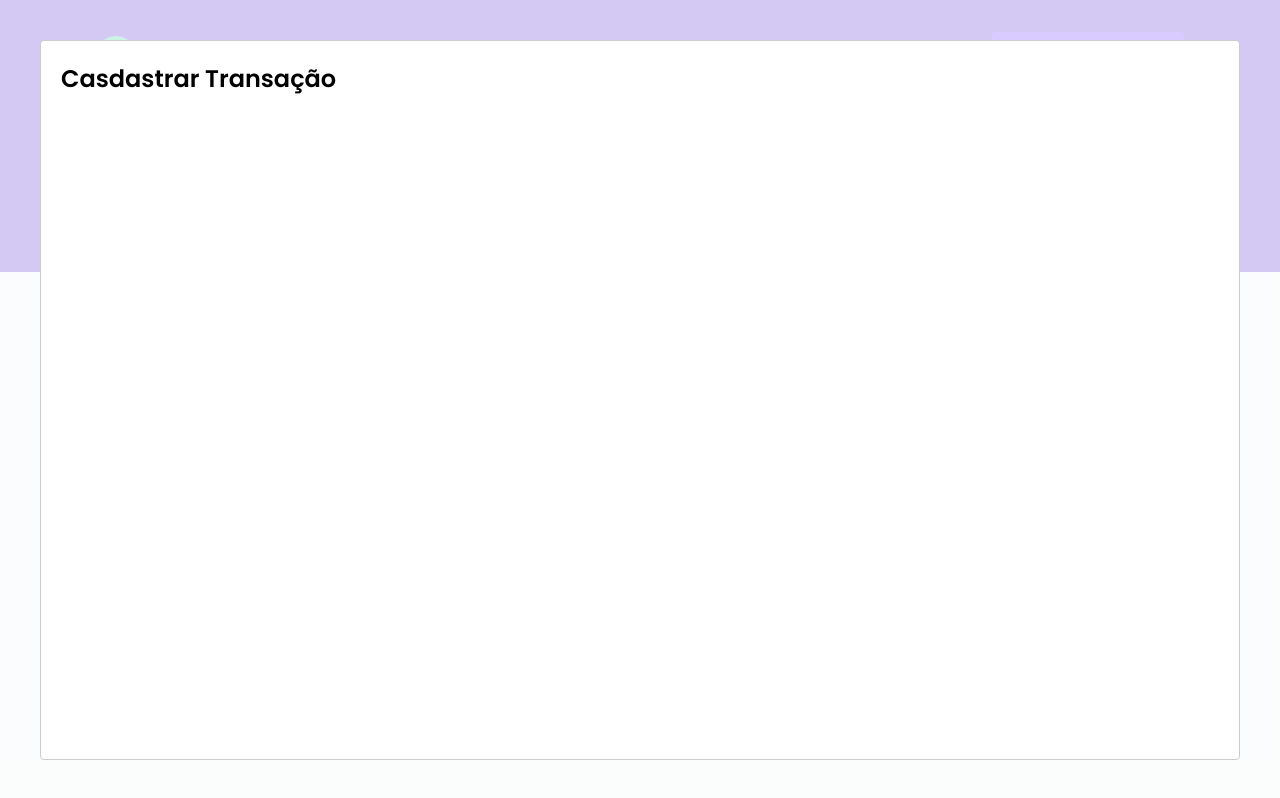
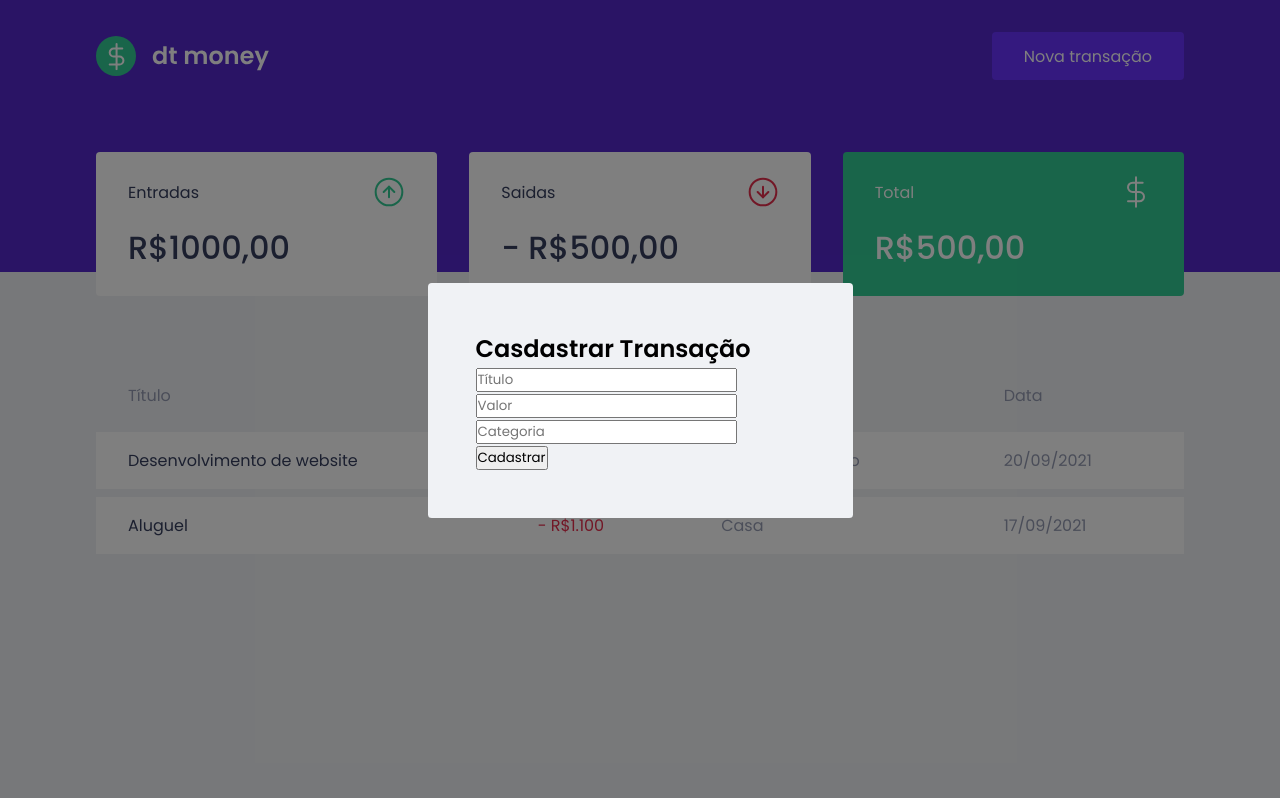
Before and after one commit to Jenifer-c/Ignite_dtMoney, a React (Create React App) app: page / in a window 1280 px wide. Both pictures are taken after a click on the button "Nova transação". Built offline with nearby package versions, Linux system fonts and the light colour scheme; no server answers; what miragejs would draw is missing.

Commit message:
Estruturado Formulário

```diff
--- a/src/components/NewTransactionModal/index.tsx
+++ b/src/components/NewTransactionModal/index.tsx
@@ -1,4 +1,5 @@
 import Modal from "react-modal";
+import { Container } from "./styles";
 
 type NewTransactionModalPropsType = {
     isOpen: boolean,
@@ -8,10 +9,31 @@
 export function NewTransactionModal({isOpen, onRequestClose} : NewTransactionModalPropsType) {
     return(
         <Modal
-            isOpen         = { isOpen }
-            onRequestClose = { onRequestClose }
+            isOpen           = { isOpen }
+            onRequestClose   = { onRequestClose }
+            overlayClassName = "react-modal-overlay"
+            className        = "react-modal-content"
         >
-            <h2>Casdastrar Transação</h2>
+            <Container>
+                <h2>Casdastrar Transação</h2>
+
+                <input
+                    placeholder = "Título"
+                />
+
+                <input
+                    type        = "number"
+                    placeholder = "Valor"
+                />
+
+                <input
+                    placeholder = "Categoria"
+                />
+
+                <button type = "submit">
+                    Cadastrar
+                </button>
+            </Container>
         </Modal>
     )
 }
--- a/src/components/NewTransactionModal/styles.ts
+++ b/src/components/NewTransactionModal/styles.ts
@@ -1,3 +1,3 @@
 import styled from "styled-components";
 
-export const Container = styled.div``;
+export const Container = styled.form``;
--- a/src/styles/global.ts
+++ b/src/styles/global.ts
@@ -53,4 +53,27 @@
         cursor: not-allowed;
     }
 
+    .react-modal-overlay {
+        background: rgba(0, 0, 0, 0.5);
+
+        position: fixed;
+        top: 0;
+        bottom: 0;
+        right: 0;
+        left: 0;
+
+        display: flex;
+        align-items: center;
+        justify-content: center;
+    }
+
+    .react-modal-content {
+        width: 100%;
+        max-width: 425px;
+        background: var(--background);
+        padding: 3rem;
+        position: relative;
+        border-radius: 0.24rem;
+    }
+
 `;
```
